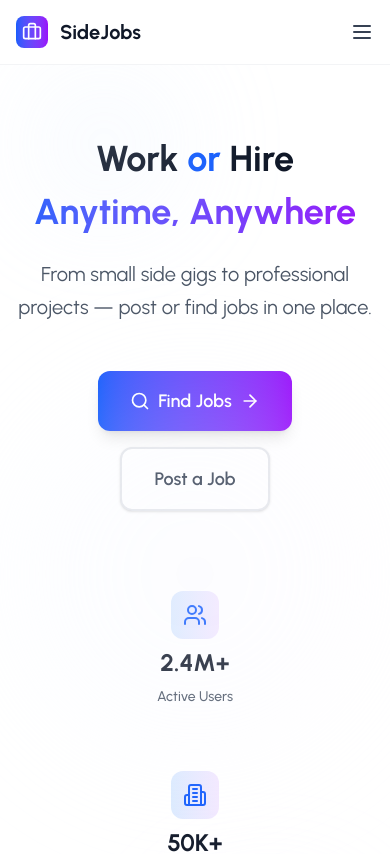
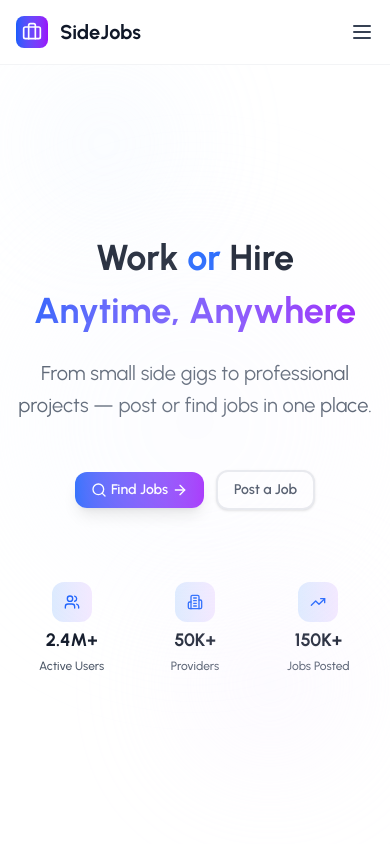
Before and after one commit to suhzeet/sideJobs-frontend, a React (Vite) app: page / in a window 390 px wide. Shown: the top 854 px of the page. Built offline with nearby package versions, Linux system fonts and the light colour scheme; no server answers.

Commit message:
updated landing page

```diff
--- a/src/pages/LandingPage/components/Hero.jsx
+++ b/src/pages/LandingPage/components/Hero.jsx
@@ -9,7 +9,7 @@ const Hero = () => {
 
   const stats = [
     { icon: Users, label: "Active Users", value: "2.4M+" },
-    { icon: Building2, label: "Providers", value: "50K+" }, // changed wording
+    { icon: Building2, label: "Providers", value: "50K+" },
     { icon: TrendingUp, label: "Jobs Posted", value: "150K+" },
   ];
 
@@ -22,7 +22,7 @@ const Hero = () => {
             initial={{ opacity: 0, y: 30 }}
             animate={{ opacity: 1, y: 0 }}
             transition={{ duration: 0.8 }}
-            className="text-4xl md:text-5xl lg:text-6xl font-bold text-gray-900 mb-6 leading-tight pt-10"
+            className="text-4xl sm:text-5xl md:text-6xl font-bold text-gray-900 mb-6 leading-tight pt-10"
           >
             Work <span className="text-blue-600">or</span> Hire
             <span className="block bg-gradient-to-r from-blue-600 to-purple-600 bg-clip-text text-transparent mt-2">
@@ -35,7 +35,7 @@ const Hero = () => {
             initial={{ opacity: 0, y: 30 }}
             animate={{ opacity: 1, y: 0 }}
             transition={{ delay: 0.2, duration: 0.8 }}
-            className="text-xl text-gray-600 mb-12 max-w-2xl mx-auto leading-relaxed"
+            className="text-xl sm:text-2xl text-gray-600 mb-12 max-w-2xl mx-auto leading-relaxed"
           >
             From small side gigs to professional projects — post or find jobs in
             one place.
@@ -46,25 +46,25 @@ const Hero = () => {
             initial={{ opacity: 0, y: 30 }}
             animate={{ opacity: 1, y: 0 }}
             transition={{ delay: 0.4, duration: 0.8 }}
-            className="flex flex-col sm:flex-row gap-4 justify-center items-center mb-16"
+            className="flex flex-row gap-3 sm:gap-4 md:gap-6 justify-center items-center mb-16 flex-wrap md:flex-nowrap"
           >
             {/* Find Jobs Button */}
             <motion.button
               whileHover={{ scale: 1.02 }}
               whileTap={{ scale: 0.98 }}
-              className="group bg-gradient-to-r from-blue-600 to-purple-600 text-white px-8 py-4 rounded-xl font-semibold text-lg hover:from-blue-700 hover:to-purple-700 transition-all duration-300 shadow-lg hover:shadow-xl flex items-center space-x-2"
+              className="group bg-gradient-to-r from-blue-600 to-purple-600 text-white px-4 py-2 sm:px-6 sm:py-3 md:px-8 md:py-4 rounded-xl font-semibold text-sm sm:text-base md:text-lg hover:from-blue-700 hover:to-purple-700 transition-all duration-300 shadow-lg hover:shadow-xl flex items-center space-x-1 sm:space-x-2 md:space-x-3"
               onClick={() => navigate("/find-jobs")}
             >
-              <Search className="w-5 h-5" />
+              <Search className="w-4 h-4 sm:w-5 sm:h-5 md:w-5 md:h-5" />
               <span>Find Jobs</span>
-              <ArrowRight className="w-5 h-5 group-hover:translate-x-1 transition-transform" />
+              <ArrowRight className="w-4 h-4 sm:w-5 sm:h-5 md:w-5 md:h-5 group-hover:translate-x-1 transition-transform" />
             </motion.button>
 
             {/* Post Job Button */}
             <motion.button
               whileHover={{ scale: 1.02 }}
               whileTap={{ scale: 0.98 }}
-              className="bg-white border-2 border-gray-200 text-gray-700 px-8 py-4 rounded-xl font-semibold text-lg hover:border-gray-300 hover:bg-gray-50 transition-all duration-300 shadow-sm hover:shadow-md"
+              className="bg-white border-2 border-gray-200 text-gray-700 px-4 py-2 sm:px-6 sm:py-3 md:px-8 md:py-4 rounded-xl font-semibold text-sm sm:text-base md:text-lg hover:border-gray-300 hover:bg-gray-50 transition-all duration-300 shadow-sm hover:shadow-md"
               onClick={() => navigate(isAuthenticated ? "/post-job" : "/login")}
             >
               Post a Job
@@ -76,7 +76,7 @@ const Hero = () => {
             initial={{ opacity: 0, y: 30 }}
             animate={{ opacity: 1, y: 0 }}
             transition={{ delay: 0.6, duration: 0.8 }}
-            className="grid grid-cols-1 md:grid-cols-3 gap-8 max-w-2xl mx-auto"
+            className="grid grid-cols-3 sm:grid-cols-3 gap-3 sm:gap-4 md:gap-6 max-w-3xl mx-auto"
           >
             {stats.map((stat, index) => (
               <motion.div
@@ -84,15 +84,15 @@ const Hero = () => {
                 initial={{ opacity: 0, y: 20 }}
                 animate={{ opacity: 1, y: 0 }}
                 transition={{ delay: 0.8 + index * 0.1, duration: 0.6 }}
-                className="flex flex-col items-center space-y-2 p-4 rounded-xl hover:bg-gray-50 transition-colors"
+                className="flex flex-col items-center space-y-1 sm:space-y-2 md:space-y-2 p-2 sm:p-3 md:p-4 rounded-xl hover:bg-gray-50 transition-colors"
               >
-                <div className="w-12 h-12 bg-gradient-to-r from-blue-100 to-purple-100 rounded-xl flex items-center justify-center mb-2">
-                  <stat.icon className="w-6 h-6 text-blue-600" />
+                <div className="w-10 h-10 sm:w-12 sm:h-12 md:w-12 md:h-12 bg-gradient-to-r from-blue-100 to-purple-100 rounded-xl flex items-center justify-center mb-1 sm:mb-2">
+                  <stat.icon className="w-4 h-4 sm:w-6 sm:h-6 md:w-6 md:h-6 text-blue-600" />
                 </div>
-                <div className="text-2xl font-bold text-gray-900">
+                <div className="text-lg sm:text-2xl md:text-2xl font-bold text-gray-900">
                   {stat.value}
                 </div>
-                <div className="text-sm text-gray-600 font-medium">
+                <div className="text-xs sm:text-sm md:text-sm text-gray-600 font-medium">
                   {stat.label}
                 </div>
               </motion.div>
```
